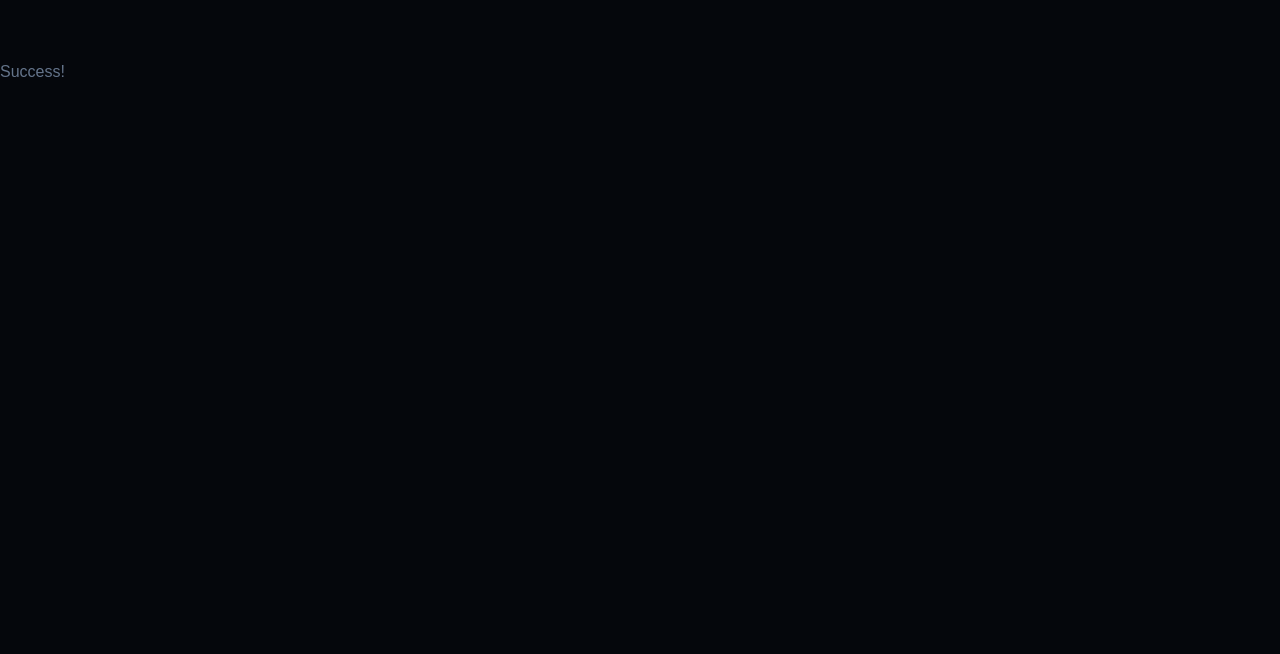
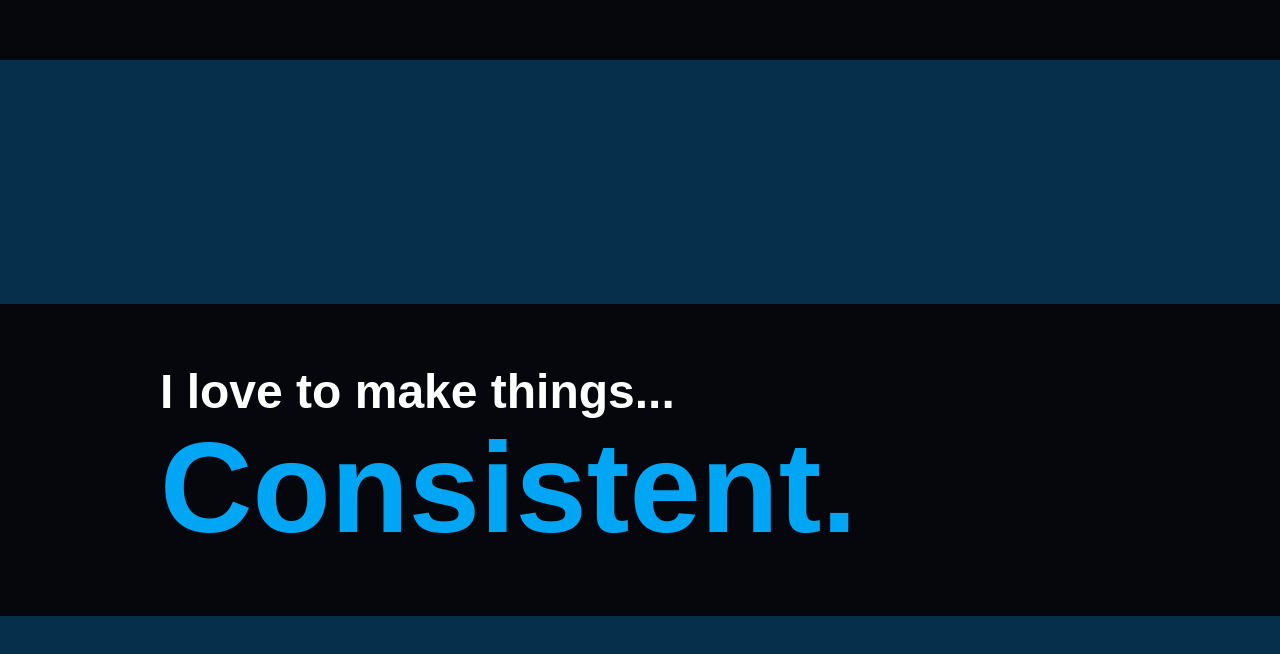
Before and after one commit to Nero1889/Alexis-Portfolio, a React (Vite) app: page / in a window 1280 px wide. Shown: the part 6486-7140 px from the top of the page. Before the commit the page ends 6570 px from the top, so only its background shows below. Built offline with nearby package versions, Linux system fonts and the light colour scheme; a web font is replaced by a local one.

Commit message:
Update Priority.jsx

```diff
--- a/src/components/Priority.jsx
+++ b/src/components/Priority.jsx
@@ -1,7 +1,46 @@
+/* import cdmx from "/mexicoCity.png";
+
 export default function Priority() {
+
     return (
         <section>
             <h1>Success!</h1>
+            <img className="lazy-reveal" src={cdmx} alt="Mexico City"/>
+        </section>
+    );
+} */
+
+
+/* export default function Priority() {
+    return (
+        <section className="h-screen flex items-center justify-center">
+            <div className="flex flex-col gap-2  text-white font-semibold text-5xl text-center">
+                <h1>I love to make things...</h1>
+                <p>(Design 1 - Akira Bars)</p>
+
+                <h1 className="mt-15 text-9xl font-normal font-[anton] bg-rose-600
+                text-(--bg) w-screen">CONSISTENT</h1>
+
+                <h1 className="text-9xl font-normal font-[anton] bg-rose-700
+                text-(--bg) w-screen">DYNAMIC</h1>
+
+                <h1 className="text-9xl font-normal font-[anton] bg-rose-800
+                text-(--bg) w-screen">BEAUTIFUL</h1>
+
+                <h1 className="text-9xl font-normal font-[anton] bg-rose-900
+                text-(--bg) w-screen">INTUITIVE</h1>
+            </div>
+        </section>
+    );
+} */
+
+export default function Priority() {
+    return (
+        <section className="h-screen bg-sky-950 flex items-center justify-center">
+            <div className="bg-(--bg) w-screen font-semibold p-15">
+                <h1 className="text-white text-5xl ml-25">I love to make things...</h1>
+                <h1 className="text-sky-500 text-9xl ml-25">Consistent.</h1>
+            </div>
         </section>
     );
 }
```
